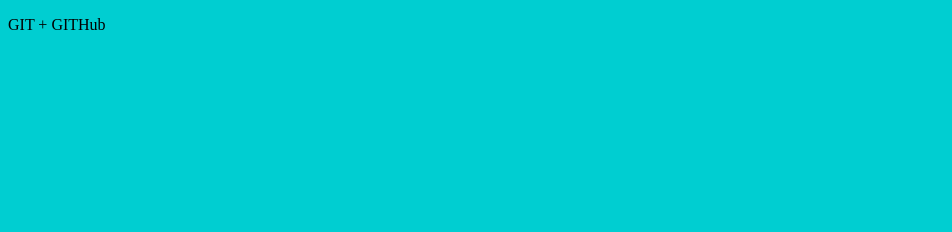
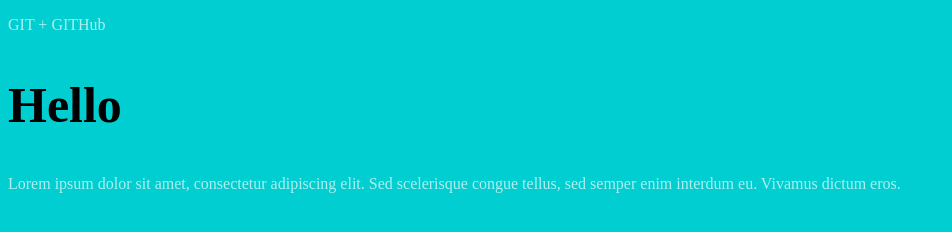
Before and after one commit to prjct0192/gittest, a plain HTML site: page index.html in a window 1280 px wide. Shown: the whole page, without its empty margins (0-952 px from the left). Drawn offline with Linux system fonts and the light colour scheme.

Commit message:
Наши первые изменения

```diff
--- a/CSS/style.css
+++ b/CSS/style.css
@@ -1,3 +1,9 @@
 body{
     background-color: darkturquoise;
 }
+p{
+    color: paleturquoise;
+}
+h2{
+    font-size: 50px;
+}
--- a/index.html
+++ b/index.html
@@ -9,6 +9,11 @@
     <p>
         GIT + GITHub
     </p>
-
+    <h2>
+        Hello
+    </h2>
+    <p>
+        Lorem ipsum dolor sit amet, consectetur adipiscing elit. Sed scelerisque congue tellus, sed semper enim interdum eu. Vivamus dictum eros.
+    </p>
 </body>
 </html>
```
